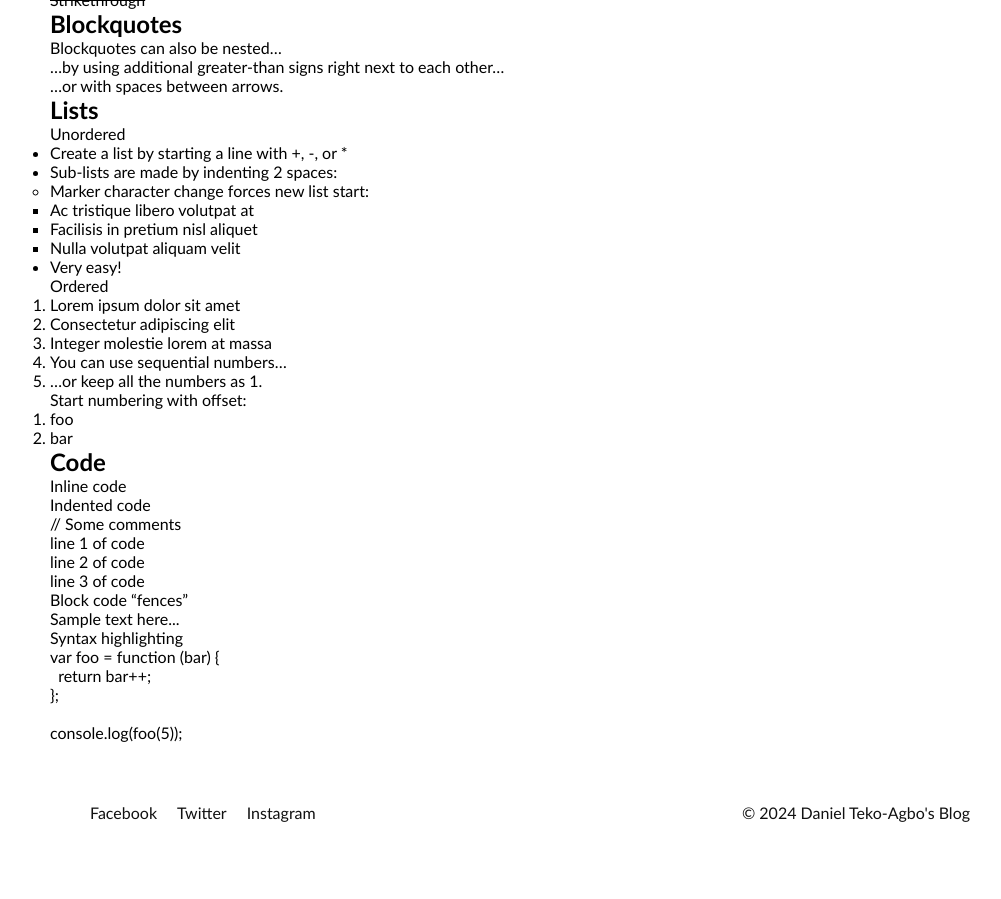
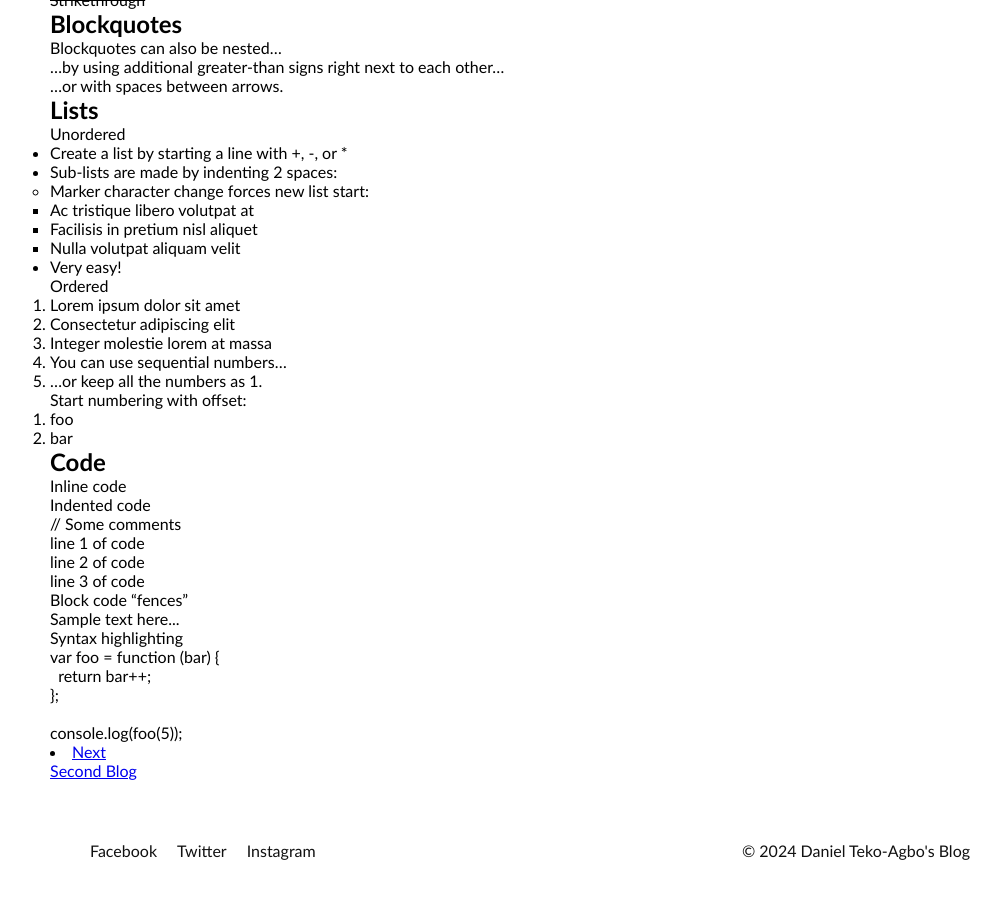
Before and after one commit to DanielTeko-Agbo/blog, a Jekyll site: the page built from _posts/2024-07-21-first-blog.md, in a window 1280 px wide and 900 px high, scrolled down 619 px. Shown: the whole window, without its empty margins (110-1111 px from the left). Built offline with Jekyll 4.4.1, drawn with Linux system fonts in a browser that asks for light colours; before the commit the page ends 1481 px from its top, so only the background shows below that.

Commit message:
Added catalog and post links

```diff
--- a/_layouts/default.html
+++ b/_layouts/default.html
@@ -18,7 +18,39 @@
 			</ul>
 		</header>
 		<div class="container">
+
+            {% if page.catalog %}
+                <div>
+                    <div class="side-catalog">
+                        <hr class="hidden-sm hidden-xs">
+                        <h5>
+                            <a class="catalog-toggle" href="#">CATALOG</a>
+                        </h5>
+                        <ul class="catalog-body"></ul>
+                    </div>
+                </div>
+                {{ page.catalog }}
+            {% endif %}
+
 			{{content}}
+
+
+            {% if page.previous.url %}
+                <li>
+                    <a href="{{ page.previous.url | prepend: site.baseurl | replace: '//', '/' }}">
+                    Previous<br>
+                    <span>{{page.previous.title}}</span>
+                    </a>
+                </li>
+            {% endif %}
+            {% if page.next.url %}
+                <li>
+                    <a href="{{ page.next.url | prepend: site.baseurl | replace: '//', '/' }}">
+                    Next<br>
+                    <span>{{page.next.title}}</span>
+                    </a>
+                </li>
+            {% endif %}
 		</div>
 		<div class="footer">
 			<ul class="sci">
```
Also changed, not shown: _posts/2024-07-21-first-blog.md (+1 -0 lines), _posts/2024-07-22-second-blog.md (+1 -0 lines).
